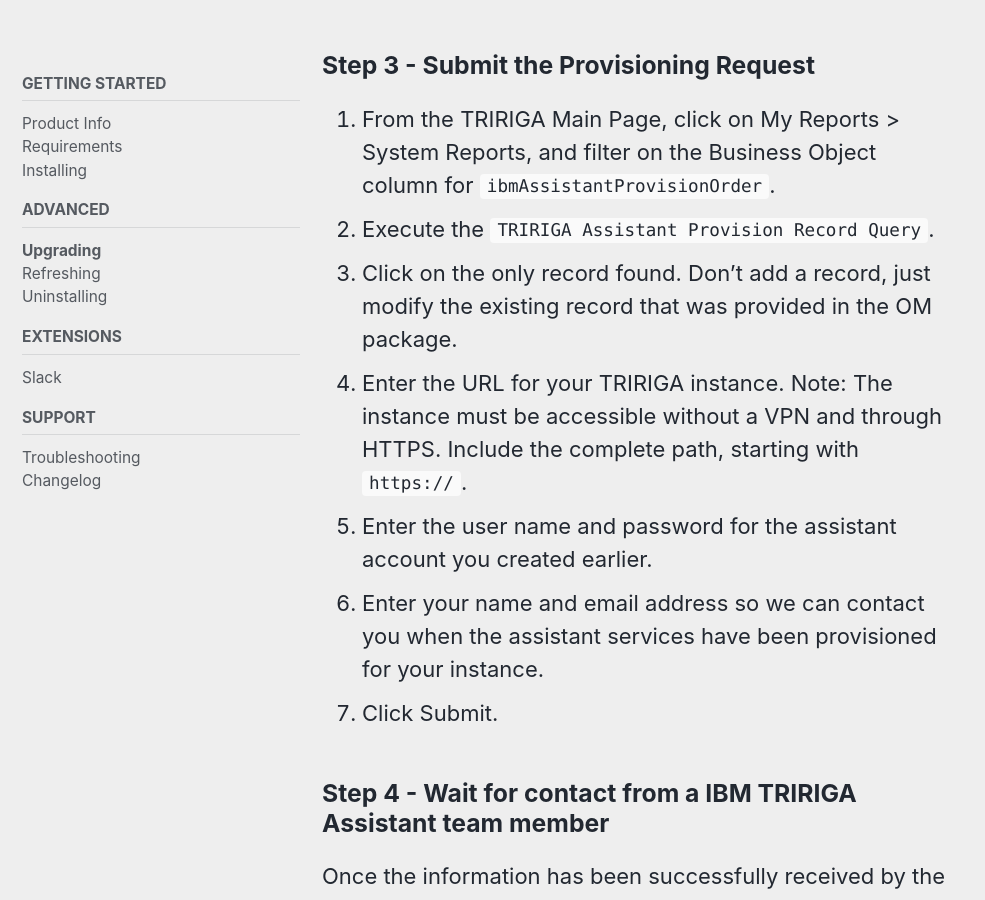
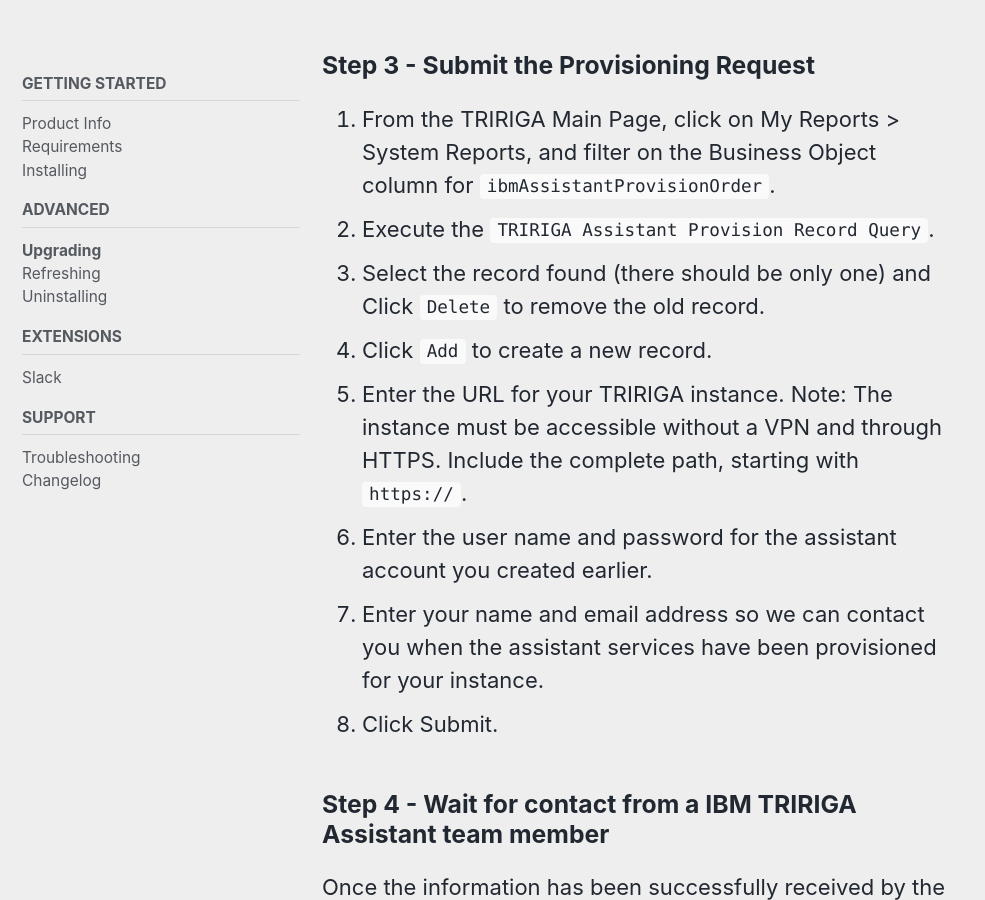
Before and after one commit to IBM/tririga-assistant, a Jekyll site: the page built from docs/_pages/upgrading.markdown, in a window 1280 px wide and 900 px high, scrolled down 980 px. Shown: the whole window, without its empty margins (0-985 px from the left). Built offline with Jekyll 4.4.1, drawn with Linux system fonts in a browser that asks for light colours; cached includes are drawn as plain includes; nearby versions of some CDN libraries.

Commit message:
update instructions to get around release mismatch issue

```diff
--- a/docs/_pages/troubleshooting.markdown
+++ b/docs/_pages/troubleshooting.markdown
@@ -20,4 +20,4 @@ sidebar:
 4.  If you find that you reservations made through the assistant do not appear in the Workplace Services home page (/p/web/workplaceServices), then check that the security groups assigned to that user have an Organization set.  The security groups mentioned in Step D don't have an Organization set by default.  There might also be issues with the Organization set on the assistant account as well as Organization set on the user and the buildings.
 5.  If service requests aren't getting created, check that you provided a primary location and organization to the assistant account.
 6.  If you are unable to view the TRIRIGA Assistant Portal UI (found at /p/web/ibmTriAssistantPortal), then check that access to the `ibmTriAssistantPortal` model is added to security group on the user's profile.  See step K for instructions.
-7.  If you see the error code `om-release-mismatch` when provisioning 1.0.4 or later, then make sure you cleared the ClassLoader cache as instructed on the [Upgrading page]({{ site.url }}{{ site.baseurl }}/upgrading) and try the provision again.  If you continue to get the error, please submit a support ticket or contact your IBM representative.
+7.  If you see the error code `om-release-mismatch` when provisioning 1.0.4 or later, then make sure you cleared the ClassLoader cache as instructed on the [Upgrading page]({{ site.url }}{{ site.baseurl }}/upgrading) and try the provision again.  If you cleared that cache and continue to get the error, delete the provisioning record and add a new one.  If that doesn't solve the problem, please submit a support ticket or contact your IBM representative.
--- a/docs/_pages/upgrading.markdown
+++ b/docs/_pages/upgrading.markdown
@@ -34,11 +34,12 @@ We have found that any new ClassLoader imported through OM import doesn't always
 
 1. From the TRIRIGA Main Page, click on My Reports > System Reports, and filter on the Business Object column for `ibmAssistantProvisionOrder`.
 2. Execute the `TRIRIGA Assistant Provision Record Query`.
-3. Click on the only record found.  Don't add a record, just modify the existing record that was provided in the OM package.
-2. Enter the URL for your TRIRIGA instance. Note: The instance must be accessible without a VPN and through HTTPS. Include the complete path, starting with `https://`.
-3. Enter the user name and password for the assistant account you created earlier.
-4. Enter your name and email address so we can contact you when the assistant services have been provisioned for your instance.
-5. Click Submit.
+3. Select the record found (there should be only one) and Click `Delete` to remove the old record.
+4. Click `Add` to create a new record.
+5. Enter the URL for your TRIRIGA instance. Note: The instance must be accessible without a VPN and through HTTPS. Include the complete path, starting with `https://`.
+6. Enter the user name and password for the assistant account you created earlier.
+7. Enter your name and email address so we can contact you when the assistant services have been provisioned for your instance.
+8. Click Submit.
 
 
 ### Step 4 - Wait for contact from a IBM TRIRIGA Assistant team member
```
